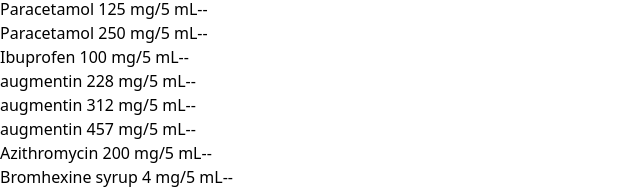
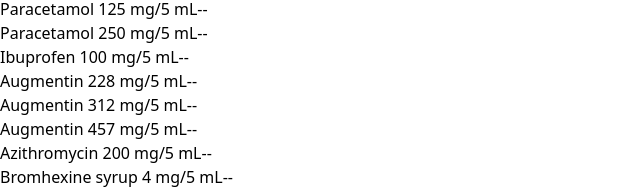
Before and after one commit to mstafa-krd/Pediatric-Syrup-Calculator, a React (Vite) app: page / in a window 1280 px wide. Shown: the part 139-329 px from the top of the page, without its empty margins (0-640 px from the left). Built offline with nearby package versions, Linux system fonts and the light colour scheme.

Commit message:
Correct drug name casing for Augmentin entries

```diff
--- a/src/App.jsx
+++ b/src/App.jsx
@@ -9,9 +9,9 @@
   { drugName: "Paracetamol 125 mg/5 mL", minDose: 10, maxDose: 15, interval: 6, doseType: 'single' },
   { drugName: "Paracetamol 250 mg/5 mL", minDose: 10, maxDose: 15, interval: 6, doseType: 'single' },
   { drugName: "Ibuprofen 100 mg/5 mL", minDose: 5, maxDose: 10, interval: 6, doseType: 'single' },
-  { drugName: "augmentin 228 mg/5 mL", minDose: 25, maxDose: 45, interval: 12, doseType: 'daily' },
-  { drugName: "augmentin 312 mg/5 mL", minDose: 25, maxDose: 45, interval: 8, doseType: 'daily' },
-  { drugName: "augmentin 457 mg/5 mL", minDose: 25, maxDose: 45, interval: 12, doseType: 'daily' },
+  { drugName: "Augmentin 228 mg/5 mL", minDose: 25, maxDose: 45, interval: 12, doseType: 'daily' },
+  { drugName: "Augmentin 312 mg/5 mL", minDose: 25, maxDose: 45, interval: 8, doseType: 'daily' },
+  { drugName: "Augmentin 457 mg/5 mL", minDose: 25, maxDose: 45, interval: 12, doseType: 'daily' },
   { drugName: "Azithromycin 200 mg/5 mL", minDose: 10, maxDose: 10, interval: 24, doseType: 'daily', note: "10mg/kg for 3 days" },
   { drugName: "Bromhexine syrup 4 mg/5 mL", minDose: 0.2, maxDose: 0.3, interval: 8, doseType: 'daily' },
   { drugName: "Cefixime 100 mg/5 mL", minDose: 8, maxDose: 8, interval: 24, doseType: 'daily' },
```
